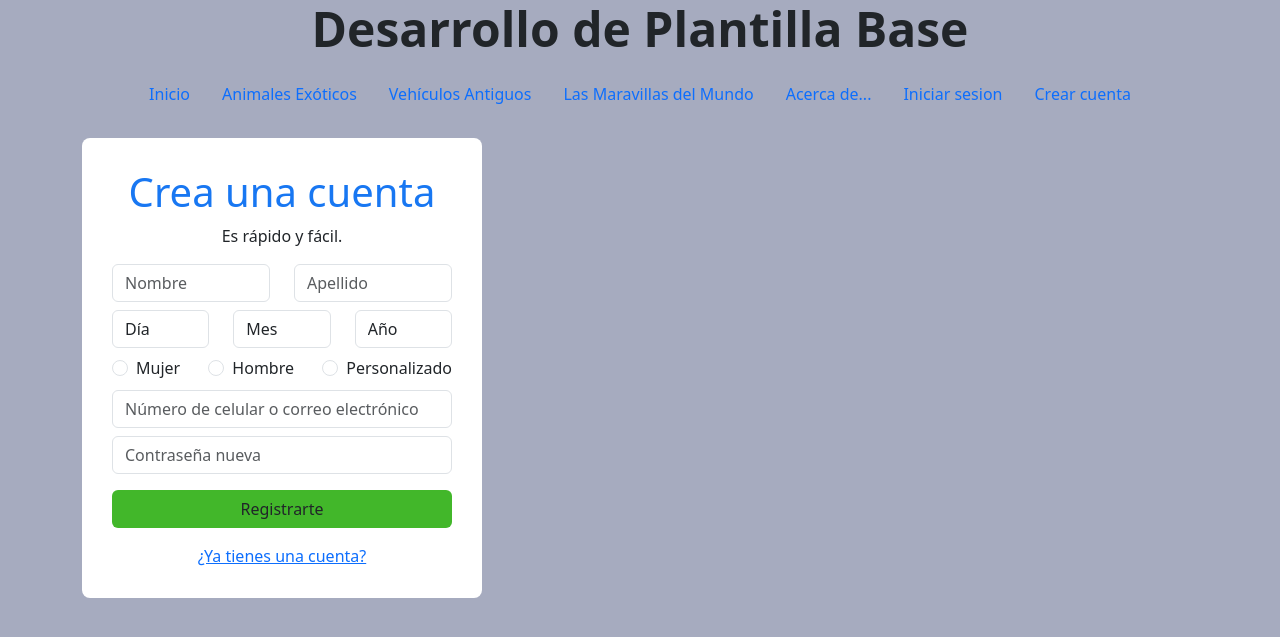
After one commit to aguilarDiego03/Base, a Flask app: page /cuenta in a window 1280 px wide. The commit adds this page. Shown: the top 637 px of the page. Run offline with Flask 3, Linux system fonts and the light colour scheme.

Commit message:
actualizacion2

```diff
--- a/app.py
+++ b/app.py
@@ -22,5 +22,15 @@ def maravillas():
 def acerca():
     return render_template('acercade.html')
 
+@app.route('/sesion')
+def sesion():
+    return render_template('sesion.html')
+
+@app.route('/cuenta')
+def create():
+    return render_template('create.html')
+
+
+
 if __name__ == '__main__':
     app.run(debug=True)
--- a/templates/base.html
+++ b/templates/base.html
@@ -18,6 +18,8 @@
             <a class="nav-link " href="/vehiculos">Vehículos Antiguos</a>
             <a class="nav-link" href="/maravillas">Las Maravillas del Mundo</a>
             <a class="nav-link" href="/acerca">Acerca de...</a>
+            <a class="nav-link" href="/sesion">Iniciar sesion</a>
+            <a class="nav-link" href="cuenta">Crear cuenta</a>
         </nav>
     </div>
     <div class="container mt-4">
--- /dev/null
+++ b/templates/create.html
@@ -0,0 +1,71 @@
+{%extends "base.html"%}
+{%block contenido%}
+
+
+<body style="display: flex; justify-content: center; align-items: center; height: 100vh; background-color: #f0f2f5;">
+
+<div class="form-box" style="background: white; padding: 30px; border-radius: 8px; width: 100%; max-width: 400px;">
+    <h1 class="text-center" style="color: #1877f2;">Crea una cuenta</h1>
+    <p class="text-center">Es rápido y fácil.</p>
+
+
+    <form>
+    <div class="row mb-2">
+        <div class="col">
+            <input type="text" class="form-control" placeholder="Nombre" required>
+        </div>
+        <div class="col">
+            <input type="text" class="form-control" placeholder="Apellido" required>
+        </div>
+    </div>
+
+    <div class="row mb-2">
+        <div class="col-4">
+        <select class="form-control" required>
+            <option>Día</option>
+        </select>
+        </div>
+        <div class="col-4">
+        <select class="form-control" required>
+            <option>Mes</option>
+        </select>
+        </div>
+        <div class="col-4">
+            <select class="form-control" required>
+            <option>Año</option>
+        </select>
+        </div>
+    </div>
+
+    <div class="mb-2">
+        <div class="d-flex justify-content-between">
+        <div class="form-check">
+            <input class="form-check-input" type="radio" name="genero" id="mujer">
+            <label class="form-check-label" for="mujer">Mujer</label>
+        </div>
+        <div class="form-check">
+            <input class="form-check-input" type="radio" name="genero" id="hombre">
+            <label class="form-check-label" for="hombre">Hombre</label>
+        </div>
+        <div class="form-check">
+            <input class="form-check-input" type="radio" name="genero" id="personalizado">
+            <label class="form-check-label" for="personalizado">Personalizado</label>
+        </div>
+        </div>
+    </div>
+
+    <input type="email" class="form-control mb-2" placeholder="Número de celular o correo electrónico" required>
+    <input type="password" class="form-control mb-3" placeholder="Contraseña nueva" required>
+
+    <button type="submit" class="btn btn-register w-100" style="background-color: #42b72a;">Registrarte</button>
+    </form>
+
+    <div class="text-center mt-3">
+        <a href="#">¿Ya tienes una cuenta?</a>
+    </div>
+</div>
+
+</body>
+
+
+{%endblock%}
```
Also changed, not shown: templates/sesion.html (added, +26 -0 lines).
